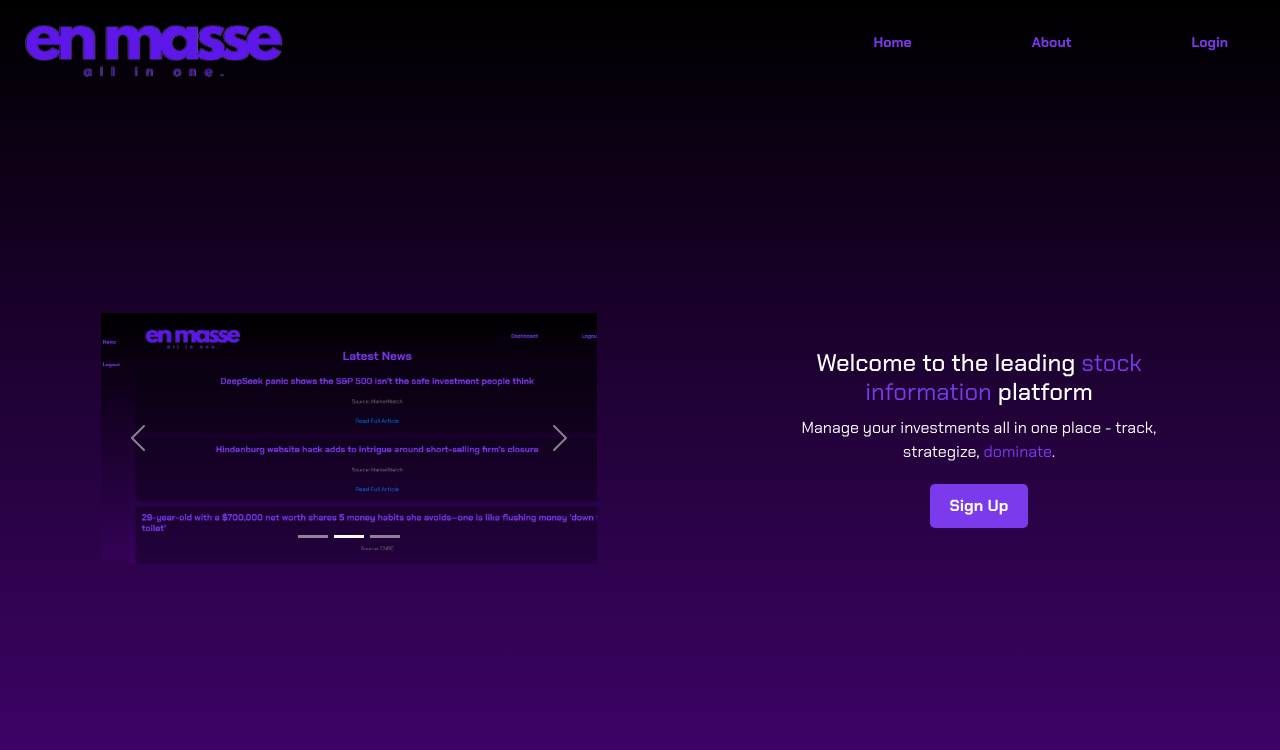
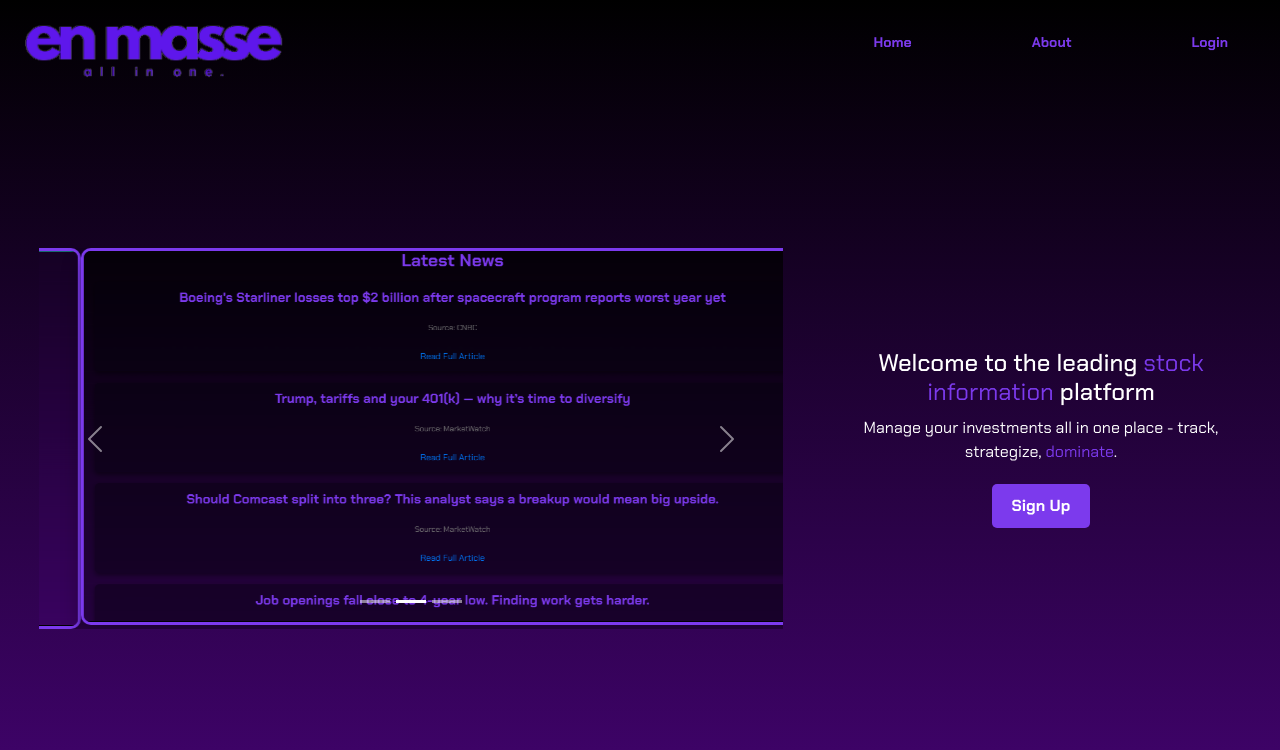
Before and after one commit to juroyye/capstone1, a React (Create React App) app: page / in a window 1280 px wide. Shown: the top 750 px of the page. Built offline with nearby package versions, Linux system fonts and the light colour scheme.

Commit message:
reformatted pictures

```diff
--- a/src/pages/Landing/BodyDiv.css
+++ b/src/pages/Landing/BodyDiv.css
@@ -8,10 +8,7 @@
 }
 
 .image-div {
-  flex: 0 0 40%;
-  display: flex;
-  justify-content: center;
-  align-items: center;
+  width: 60%;
 }
 
 .image-carousel {
@@ -19,6 +16,13 @@
   height: auto;
   border-radius: 8px;
   overflow: hidden;
+}
+
+.image-div img{
+  border-radius: 10px;
+  border: 3px solid rgb(124, 58, 237);
+  border-radius: 10px;
+  box-shadow: 0 10px 20px rgba(0, 0, 0, 0.3), 0 6px 6px rgba(0, 0, 0, 0.2);
 }
 
 .description-div {
--- a/src/pages/Landing/BodyDiv.jsx
+++ b/src/pages/Landing/BodyDiv.jsx
@@ -19,13 +19,13 @@
       <div className="image-div slide-in-from-top">
         <Carousel>
           <Carousel.Item>
-            <img className="d-block w-200" src={demoImg} alt="First slide" />
+            <img src={demoImg} alt="First slide" />
           </Carousel.Item>
           <Carousel.Item>
-            <img className="d-block w-200" src={demoImg2} alt="Second slide" />
+            <img src={demoImg2} alt="Second slide" />
           </Carousel.Item>
           <Carousel.Item>
-            <img className="d-block w-200" src={demoImg3} alt="Third slide" />
+            <img  src={demoImg3} alt="Third slide" />
           </Carousel.Item>
         </Carousel>
       </div>
```
Also changed, not shown: src/imports/images/newsDemo2.png, src/imports/images/stocksDemo1.png.
